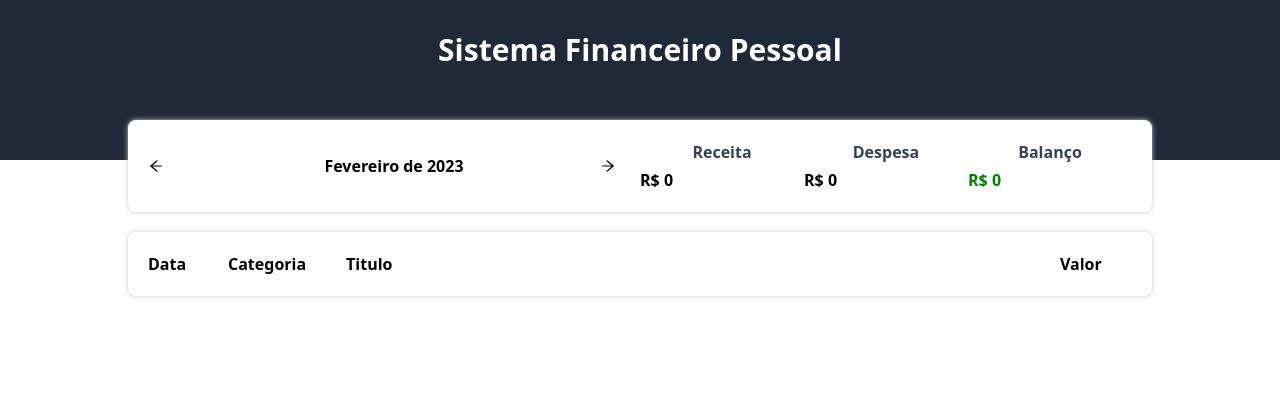
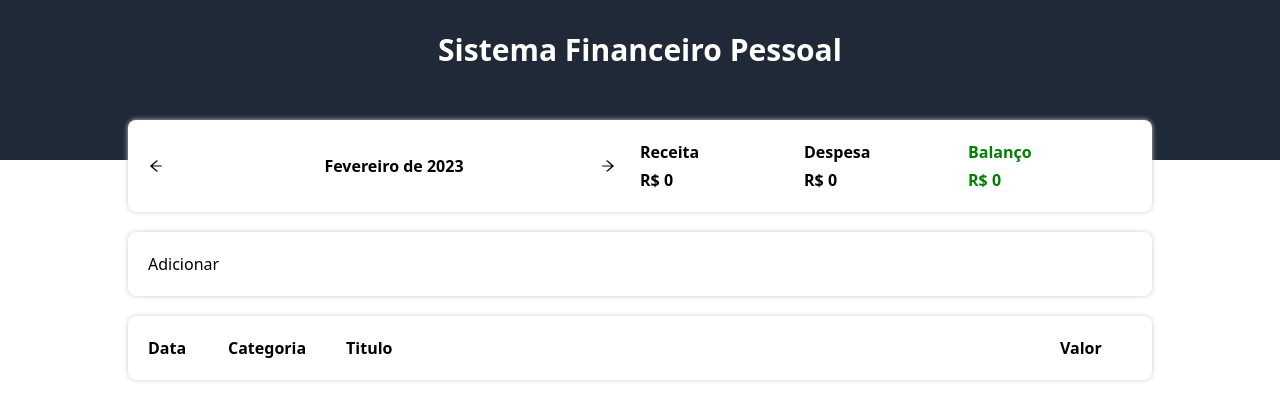
Before and after one commit to FelipeSousaRocha/Sistema-de-Fina-as-Pessoais, a React (Vite) app in the folder SFP/: page / in a window 1280 px wide. Shown: the top 420 px of the page. Built offline with nearby package versions, Linux system fonts and the light colour scheme.

Commit message:
fim do video inicio do desafio

```diff
--- a/SFP/src/App.tsx
+++ b/SFP/src/App.tsx
@@ -6,6 +6,7 @@ import { items } from "./data/items"; //Mutaveis por isso o uso do State
 import { getCurrentMonth, filterListByMonth } from "./helpers/dateFilter"; //Importa mes/ano atual
 import { TableArea } from "./components/TableArea";
 import { InfoArea } from "./components/InfoArea";
+import { InputArea } from "./components/InputArea";
 
 function App() {
   const [list, setList] = useState(items); //Lista de items de data
@@ -32,13 +33,19 @@ function App() {
     }
 
     setIncome(incomeCount);//atualiza
-    setExpanse(expanse);//atualiza
+    setExpanse(expanseCount);//atualiza
 
   }, [filteredList])//Monitora a lista filtrada
   //Modificar as depesas
 
   const handleMonthChange = (newMonth: string) => {
     setCurrentMounth(newMonth);
+  }
+
+  const handleAddItem = (item: Item) =>{
+    let newList = [...list];
+    newList.push(item);
+    setList(newList);
   }
 
   return (
@@ -59,6 +66,7 @@ function App() {
         />
 
         {/* Area de insercao */}
+        <InputArea onAdd={handleAddItem}/>
 
         {/* Tabela de itens */}
         <TableArea list={filteredList}/>
--- /dev/null
+++ b/SFP/src/components/InputArea/index.tsx
@@ -0,0 +1,26 @@
+import { Item } from "../../types/Item";
+
+type Props = {
+    onAdd: (item : Item) => void;
+}
+
+export function InputArea({onAdd}: Props) {
+
+    const handleAddEvent = () => {
+        let newItem: Item = {
+            date: new Date(2023, 9, 27),
+            category: 'food',
+            title: 'Hamburger',
+            value: 12.50
+        };
+        onAdd(newItem);
+    }
+
+    return(
+        <div className="bg-white rounded-lg shadow-[0px_0px_5px_#CCC] mt-5 p-5">
+            <div>
+                <button onClick={handleAddEvent}>Adicionar</button>
+            </div>
+        </div>
+    );
+}
--- a/SFP/src/components/ResumeItem/index.tsx
+++ b/SFP/src/components/ResumeItem/index.tsx
@@ -10,8 +10,15 @@ export function ResumeItem({title, value, color}: Props) {
 
     return(
         <div className="flex-1">
-            <div className="text-center font-bold text-gray-700 mb-1">{title}</div>
-            <C.Info color={color}>R$ {value}</C.Info>
+            <C.Title
+                color={color}
+                className="flex text-center font-bold mb-1">
+                    {title}
+            </C.Title>
+            <C.Info
+                color={color}>
+                    R$ {value}
+            </C.Info>
         </div>
     );
 }
--- a/SFP/src/components/ResumeItem/styles.ts
+++ b/SFP/src/components/ResumeItem/styles.ts
@@ -5,3 +5,7 @@ export const Info = styled.div<{ color?: string }>`
     font-weight: bold;
     color ${props => props.color ?? '#000'};
 `;
+
+export const Title = styled.div<{ color?: string }>`
+    color ${props => props.color ?? '#000'};
+`;
```
